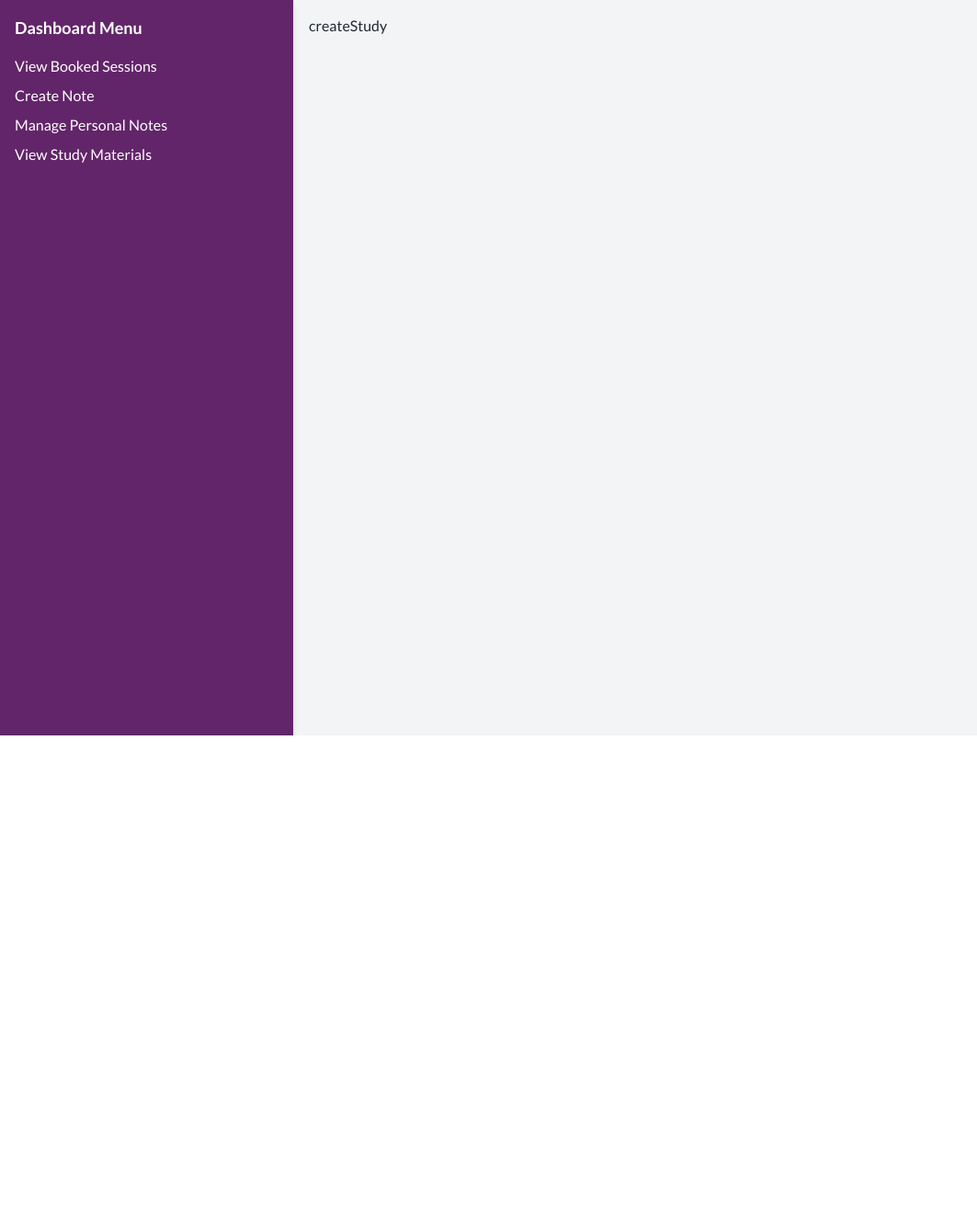
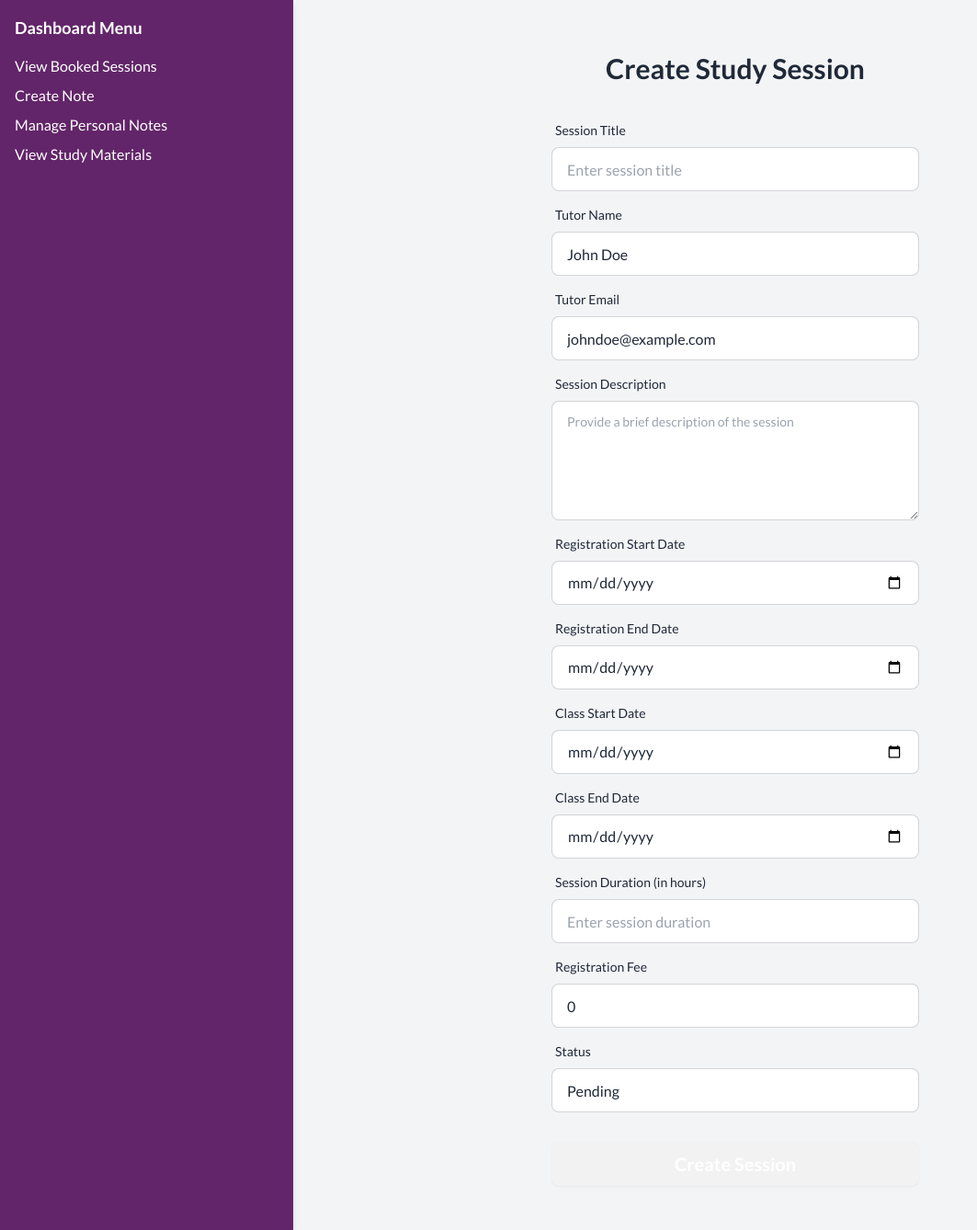
Before and after one commit to rabayasultana/12-collaborative-study-platform, a React (Vite) app: page /dashboard/createStudy in a window 1280 px wide. Shown: the whole page at 92% size, without its empty margins (0-1063 px from the left). Before the commit the page ends 800 px from the top, so only its background shows below. Built offline with nearby package versions, Linux system fonts and the light colour scheme; no server answers.

Commit message:
create study session started

```diff
--- a/src/Layout/Dashboard.jsx
+++ b/src/Layout/Dashboard.jsx
@@ -15,7 +15,7 @@ const Dashboard = () => {
               </NavLink>
             </li>
             <li>
-              <NavLink to="createNote" className="hover:underline">
+              <NavLink to="/dashboard/createNote" className="hover:underline">
                 Create Note
               </NavLink>
             </li>
--- a/src/Routes/Routes.jsx
+++ b/src/Routes/Routes.jsx
@@ -8,7 +8,7 @@ import Register from "../pages/Register/Register";
 import StudentHome from "../pages/Dashboard/StudentHome/StudentHome";
 import Dashboard from "../Layout/Dashboard";
 import CreateNote from "../pages/Dashboard/Student/CreateNote/CreateNote";
-import CreateStudy from "../pages/Dashboard/Admin/CreateStudy/CreateStudy";
+import CreateStudy from "../pages/Dashboard/Tutor/CreateStudy/CreateStudy";
 
 
 export const router = createBrowserRouter([
--- a/src/pages/Dashboard/Admin/CreateStudy/CreateStudy.jsx
+++ /dev/null
@@ -1,10 +0,0 @@
-
-const CreateStudy = () => {
-    return (
-        <div>
-            <h1>createStudy</h1>
-        </div>
-    );
-};
-
-export default CreateStudy;
--- /dev/null
+++ b/src/pages/Dashboard/Tutor/CreateStudy/CreateStudy.jsx
@@ -0,0 +1,190 @@
+import { useState } from "react";
+
+const CreateStudy = () => {
+      const [success, setSuccess] = useState("");
+      const [registerError, setRegisterError] = useState("");
+
+      const handleCreateSession = (event) => {
+        event.preventDefault();
+        const formData = new FormData(event.target);
+        const sessionData = Object.fromEntries(formData.entries());
+        console.log(sessionData);
+
+        // Example success and error handling
+        setSuccess("Session created successfully!");
+        setRegisterError("");
+      };
+
+      return (
+        <div className="animate__animated animate__fadeInUp">
+          <h2 className="text-3xl mt-10 text-center text-purple-700 font-bold">
+            Create Study Session
+          </h2>
+
+          <form
+            onSubmit={handleCreateSession}
+            className="card-body md:w-3/4 lg:w-1/2 mx-auto"
+          >
+            {/* Session Title */}
+            <div className="form-control">
+              <label className="label">
+                <span className="label-text">Session Title</span>
+              </label>
+              <input
+                type="text"
+                name="title"
+                placeholder="Enter session title"
+                className="input input-bordered"
+                required
+              />
+            </div>
+
+            {/* Tutor Name */}
+            <div className="form-control">
+              <label className="label">
+                <span className="label-text">Tutor Name</span>
+              </label>
+              <input
+                type="text"
+                name="tutorName"
+                value="John Doe" // Example placeholder
+                readOnly
+                className="input input-bordered bg-purple-50 text-purple-800"
+              />
+            </div>
+
+            {/* Tutor Email */}
+            <div className="form-control">
+              <label className="label">
+                <span className="label-text">Tutor Email</span>
+              </label>
+              <input
+                type="email"
+                name="tutorEmail"
+                value="johndoe@example.com" // Example placeholder
+                readOnly
+                className="input input-bordered bg-purple-50 text-purple-800"
+              />
+            </div>
+
+            {/* Session Description */}
+            <div className="form-control">
+              <label className="label">
+                <span className="label-text">Session Description</span>
+              </label>
+              <textarea
+                name="description"
+                rows="4"
+                className="textarea textarea-bordered"
+                placeholder="Provide a brief description of the session"
+                required
+              />
+            </div>
+
+            {/* Dates */}
+            <div className="form-control">
+              <label className="label">
+                <span className="label-text">Registration Start Date</span>
+              </label>
+              <input
+                type="date"
+                name="registrationStart"
+                className="input input-bordered"
+                required
+              />
+            </div>
+            <div className="form-control">
+              <label className="label">
+                <span className="label-text">Registration End Date</span>
+              </label>
+              <input
+                type="date"
+                name="registrationEnd"
+                className="input input-bordered"
+                required
+              />
+            </div>
+            <div className="form-control">
+              <label className="label">
+                <span className="label-text">Class Start Date</span>
+              </label>
+              <input
+                type="date"
+                name="classStart"
+                className="input input-bordered"
+                required
+              />
+            </div>
+            <div className="form-control">
+              <label className="label">
+                <span className="label-text">Class End Date</span>
+              </label>
+              <input
+                type="date"
+                name="classEnd"
+                className="input input-bordered"
+                required
+              />
+            </div>
+
+            {/* Session Duration */}
+            <div className="form-control">
+              <label className="label">
+                <span className="label-text">Session Duration (in hours)</span>
+              </label>
+              <input
+                type="number"
+                name="duration"
+                className="input input-bordered"
+                placeholder="Enter session duration"
+                required
+              />
+            </div>
+
+            {/* Registration Fee */}
+            <div className="form-control">
+              <label className="label">
+                <span className="label-text">Registration Fee</span>
+              </label>
+              <input
+                type="number"
+                name="fee"
+                value={0}
+                readOnly
+                className="input input-bordered bg-purple-50 text-purple-800"
+              />
+            </div>
+
+            {/* Status */}
+            <div className="form-control">
+              <label className="label">
+                <span className="label-text">Status</span>
+              </label>
+              <input
+                type="text"
+                name="status"
+                value="Pending"
+                readOnly
+                className="input input-bordered bg-purple-50 text-purple-800"
+              />
+            </div>
+
+            {/* Submit Button */}
+            <div className="form-control mt-6">
+              <button className="btn bg-purple-700 text-white text-xl hover:bg-purple-800">
+                Create Session
+              </button>
+            </div>
+          </form>
+
+          {/* Success and Error Messages */}
+          {registerError && (
+            <p className="text-red-700 text-center">{registerError}</p>
+          )}
+          {success && <p className="text-green-600 text-center">{success}</p>}
+        </div>
+
+    );
+};
+
+export default CreateStudy;
--- a/src/pages/Register/Register.jsx
+++ b/src/pages/Register/Register.jsx
@@ -60,7 +60,8 @@ const Register = () => {
         console.log(result);
 
         const user = { email, role };
-        fetch("https://assignment-10-painting-server.vercel.app/user", {
+        // fetch("https://assignment-10-painting-server.vercel.app/user", {
+        fetch("", {
           method: "POST",
           headers: {
             "content-type": "application/json",
--- a/src/pages/Shared/Navbar/Navbar.jsx
+++ b/src/pages/Shared/Navbar/Navbar.jsx
@@ -1,7 +1,7 @@
 import { useContext } from "react";
 import { NavLink } from "react-router-dom";
 import { AuthContext } from "../../../providers/Authprovider";
-import logo from "../../../assets/images/logo.png"
+import logo from "../../../assets/images/logo.png";
 
 const Navbar = () => {
   const { user, logOut } = useContext(AuthContext);
@@ -67,17 +67,12 @@ const Navbar = () => {
           <ul className="menu menu-horizontal">{navLinks}</ul>
         </div>
 
-
         <div className="navbar-end">
           {user ? (
             <div className="flex items-center">
               <div className="flex items-center gap-2">
-
                 <div title={user?.displayName} className="w-20 rounded-full">
-                <img referrerPolicy="no-referrer"
-                    src={
-                      user?.photoURL
-                    }
+                  <img className="w-[70px] h-[70px]" src={user?.photoURL}
                     alt=""
                   />
                 </div>
@@ -90,7 +85,6 @@ const Navbar = () => {
                     </button>
                   </NavLink>
                 </span>
-
               </div>
               <button
                 onClick={handleLogOut}
@@ -101,7 +95,6 @@ const Navbar = () => {
             </div>
           ) : (
             <div className="flex items-center">
-
               <NavLink to="/login">
                 <button className="btn bg-purple text-xl text-white ml-1">
                   Login
```
Also changed, not shown: src/pages/Dashboard/Tutor/TutorHome/TutorHome.jsx (renamed from src/pages/Dashboard/TutorHome/TutorHome.jsx). Lines whose indentation alone changed are shown as unchanged.
